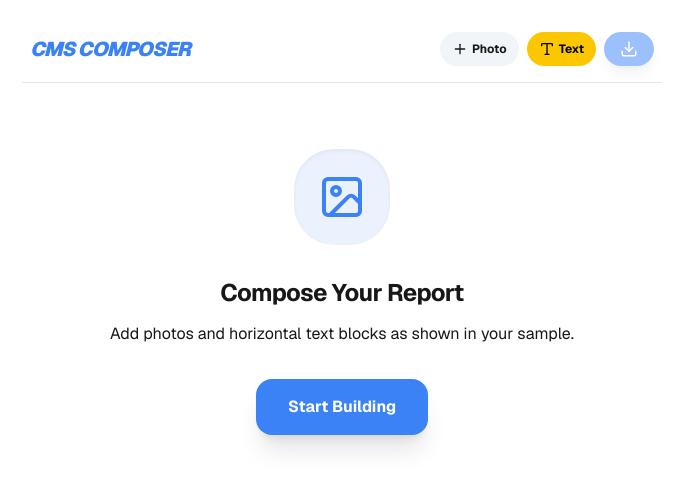
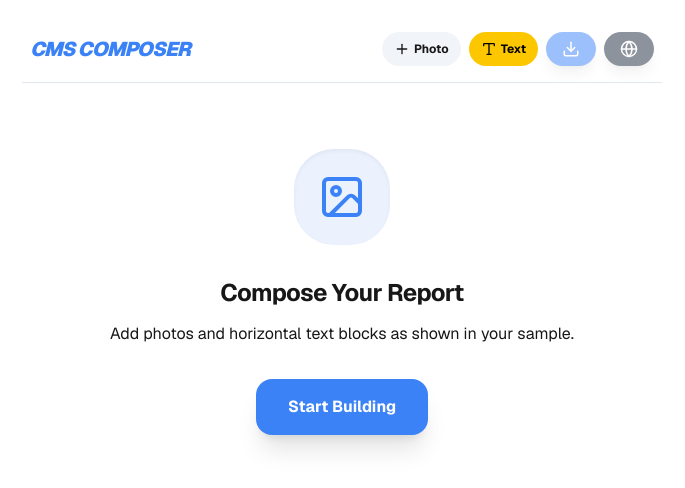
Before and after one commit to TKTOBR/PdfCreate, a Next.js app: page / in a window 1280 px wide. Shown: the top 488 px of the page, without its empty margins (298-983 px from the left). Built offline with nearby package versions, Linux system fonts and the light colour scheme.

Commit message:
create also html

```diff
--- a/src/components/MainApp.tsx
+++ b/src/components/MainApp.tsx
@@ -15,7 +15,8 @@ import {
   ChevronDown,
   X,
   GripVertical,
-  Type as TextIcon
+  Type as TextIcon,
+  Globe
 } from "lucide-react";
 import {
   DndContext,
@@ -57,6 +58,15 @@ export default function MainApp() {
     useSensor(TouchSensor, { activationConstraint: { delay: 250, tolerance: 5 } }),
     useSensor(KeyboardSensor, { coordinateGetter: sortableKeyboardCoordinates })
   );
+
+  const fileToDataUrl = (file: File): Promise<string> => {
+    return new Promise((resolve, reject) => {
+      const reader = new FileReader();
+      reader.onload = () => resolve(reader.result as string);
+      reader.onerror = reject;
+      reader.readAsDataURL(file);
+    });
+  };
 
   const handleFileUpload = (e: React.ChangeEvent<HTMLInputElement>) => {
     const files = e.target.files;
@@ -213,6 +223,97 @@ export default function MainApp() {
     }
   };
 
+  const generateHtml = async () => {
+    if (items.length === 0) return;
+    setIsGenerating(true);
+    try {
+      const visibleItems = items.filter(item => item.isVisible);
+
+      const itemHtmlPromises = visibleItems.map(async (item) => {
+        if (item.type === 'image') {
+          const dataUrl = await fileToDataUrl(item.file);
+          const overlays = item.texts.map(text => `
+            <div style="position: absolute; left: ${text.position.x}%; top: ${text.position.y}%; transform: translate(-50%, -50%); font-size: ${text.fontSize}px; color: ${text.color}; opacity: ${text.opacity}; font-weight: bold; text-shadow: 1px 1px 2px rgba(0,0,0,0.8); text-align: center; line-height: 1; z-index: 10; pointer-events: none; width: max-content; max-width: 90%;">
+              ${text.content}
+            </div>
+          `).join('');
+
+          return `
+            <div style="position: relative; overflow: hidden; background: black; width: 100%; display: flex; align-items: center; justify-content: center;">
+              <img src="${dataUrl}" style="width: 100%; height: auto; display: block;" />
+              ${overlays}
+            </div>
+          `;
+        } else {
+          return `
+            <div style="background-color: ${item.backgroundColor}; color: ${item.color}; padding: 16px 24px; min-height: 2rem; display: flex; align-items: center;">
+              <div style="font-size: ${item.fontSize}px; font-weight: 500; line-height: 1.4; white-space: pre-wrap;">${item.content}</div>
+            </div>
+          `;
+        }
+      });
+
+      const itemsHtml = (await Promise.all(itemHtmlPromises)).join('');
+
+      const fullHtml = `
+<!DOCTYPE html>
+<html lang="ja">
+<head>
+    <meta charset="UTF-8">
+    <meta name="viewport" content="width=device-width, initial-scale=1.0">
+    <title>Composition Export</title>
+    <style>
+        body {
+            margin: 0;
+            padding: 0;
+            background-color: #f0f0f0;
+            font-family: system-ui, -apple-system, "Segoe UI", Roboto, Helvetica, Arial, sans-serif;
+            display: flex;
+            justify-content: center;
+            min-height: 100vh;
+        }
+        #container {
+            width: 100%;
+            max-width: 672px; /* Matching max-w-2xl */
+            background-color: white;
+            box-shadow: 0 4px 6px -1px rgb(0 0 0 / 0.1), 0 2px 4px -2px rgb(0 0 0 / 0.1);
+            display: flex;
+            flex-direction: column;
+            gap: 4px; /* Matching space-y-1 gap approx */
+        }
+        @media print {
+            body { padding: 0; background-color: white; }
+            #container { box-shadow: none; max-width: none; width: 100%; gap: 0; }
+        }
+    </style>
+</head>
+<body>
+    <div id="container">
+        ${itemsHtml}
+    </div>
+</body>
+</html>
+      `;
+
+      const blob = new Blob([fullHtml], { type: 'text/html' });
+      const url = URL.createObjectURL(blob);
+      const a = document.createElement('a');
+      const date = new Date().toISOString().slice(0, 10).replace(/-/g, "");
+      const serial = Math.floor(Math.random() * 1000).toString().padStart(3, '0');
+      a.href = url;
+      a.download = `${date}_composition_${serial}.html`;
+      document.body.appendChild(a);
+      a.click();
+      document.body.removeChild(a);
+      URL.revokeObjectURL(url);
+    } catch (e) {
+      console.error(e);
+      alert("HTML creation failed.");
+    } finally {
+      setIsGenerating(false);
+    }
+  };
+
   return (
     <main className="flex-1 flex flex-col max-w-2xl mx-auto w-full p-4 gap-6 bg-background">
       {/* Header */}
@@ -229,8 +330,17 @@ export default function MainApp() {
             onClick={generatePdf}
             disabled={items.length === 0 || isGenerating}
             className="flex items-center gap-2 px-4 py-2 bg-primary text-primary-foreground rounded-full text-sm font-bold shadow-lg disabled:opacity-50"
+            title="Export as PDF"
           >
             {isGenerating ? <div className="w-5 h-5 border-2 border-white/30 border-t-white rounded-full animate-spin" /> : <Download size={18} />}
+          </button>
+          <button
+            onClick={generateHtml}
+            disabled={items.length === 0 || isGenerating}
+            className="flex items-center gap-2 px-4 py-2 bg-slate-800 text-white rounded-full text-sm font-bold shadow-lg disabled:opacity-50"
+            title="Export as HTML"
+          >
+            {isGenerating ? <div className="w-5 h-5 border-2 border-white/30 border-t-white rounded-full animate-spin" /> : <Globe size={18} />}
           </button>
         </div>
         <input type="file" multiple accept="image/jpeg,image/png" className="hidden" ref={fileInputRef} onChange={handleFileUpload} />
```
